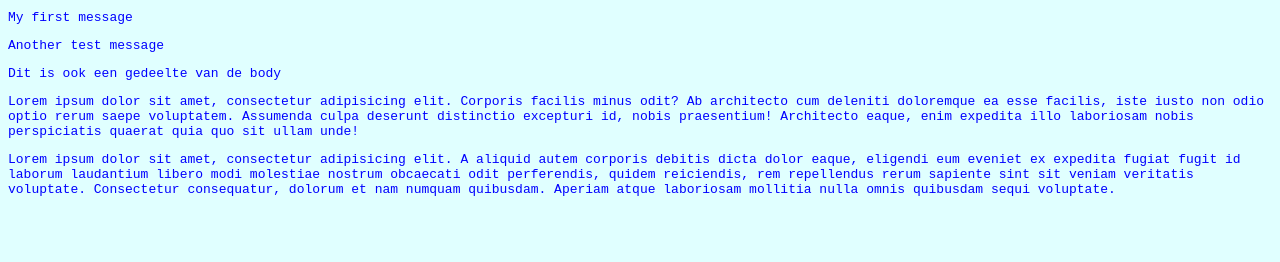
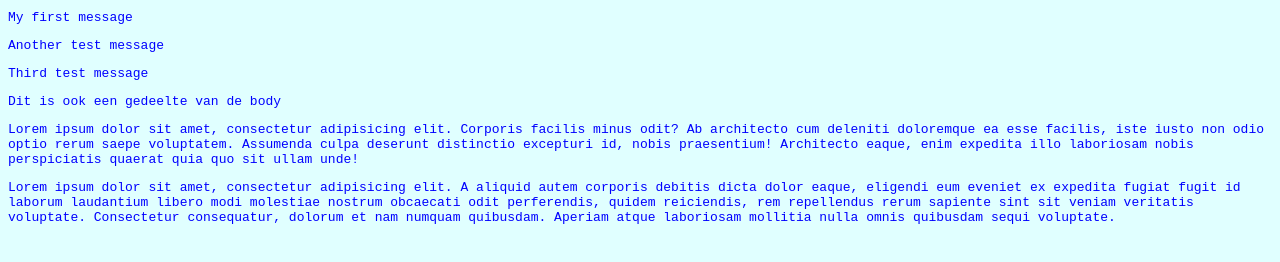
Before and after one commit to Bs1987/gitDemo, a plain HTML site: page index.html in a window 1280 px wide. Shown: the part 124-386 px from the top of the page. Drawn offline with Linux system fonts and the light colour scheme.

Commit message:
This is a third test message

```diff
--- a/index.html
+++ b/index.html
@@ -14,6 +14,7 @@
 <p>Dit is de body</p>
 <p>My first message</p>
 <p>Another test message</p>
+<p>Third test message</p>
 <p>Dit is ook een gedeelte van de body</p>
 <p>Lorem ipsum dolor sit amet, consectetur adipisicing elit. Corporis facilis minus odit? Ab architecto cum deleniti doloremque ea esse facilis, iste iusto non odio optio rerum saepe voluptatem. Assumenda culpa deserunt distinctio excepturi id, nobis praesentium! Architecto eaque, enim expedita illo laboriosam nobis perspiciatis quaerat quia quo sit ullam unde!</p>
 <p>Lorem ipsum dolor sit amet, consectetur adipisicing elit. A aliquid autem corporis debitis dicta dolor eaque, eligendi eum eveniet ex expedita fugiat fugit id laborum laudantium libero modi molestiae nostrum obcaecati odit perferendis, quidem reiciendis, rem repellendus rerum sapiente sint sit veniam veritatis voluptate. Consectetur consequatur, dolorum et nam numquam quibusdam. Aperiam atque laboriosam mollitia nulla omnis quibusdam sequi voluptate.</p>
```
